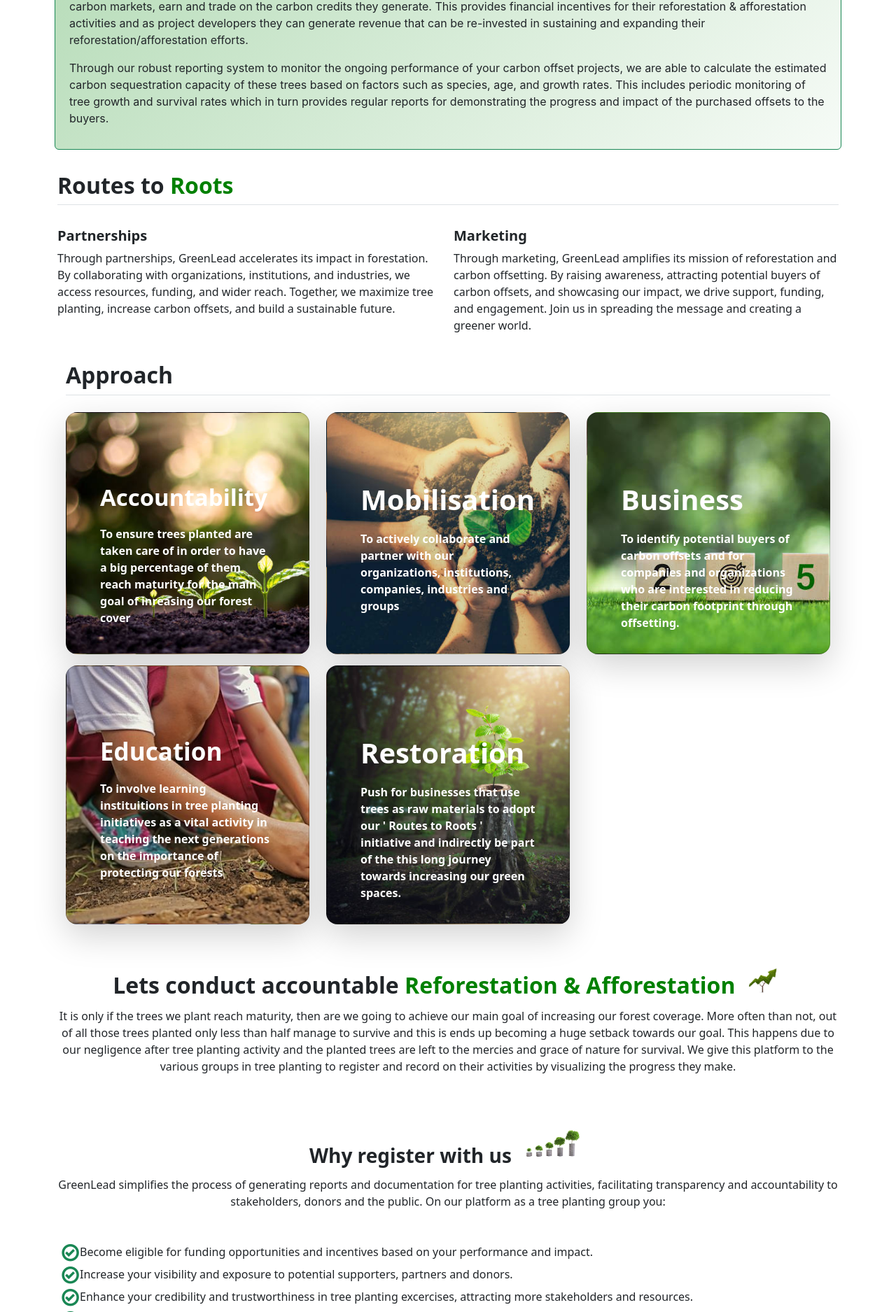
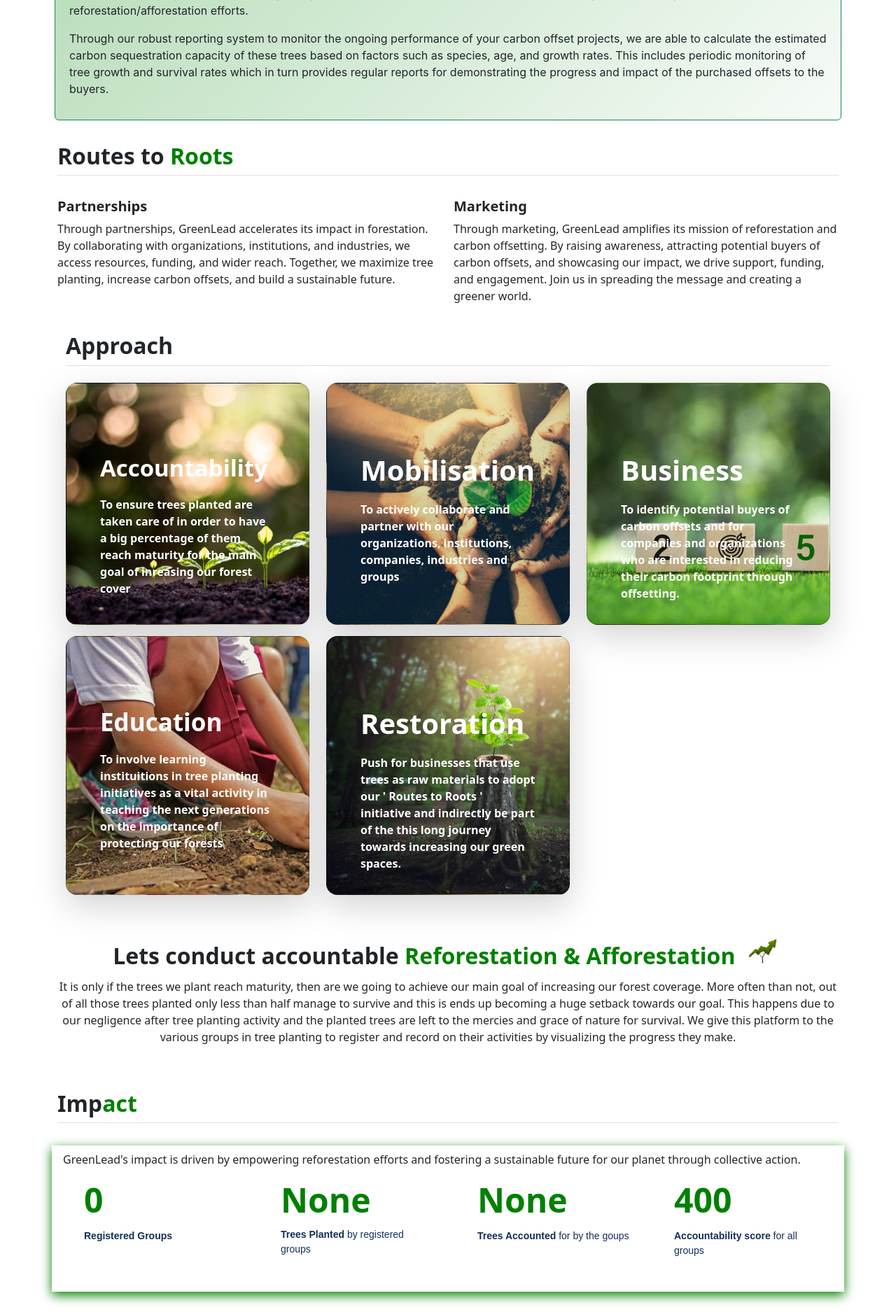
Before and after one commit to Collins07/Green, a Django app: page / in a window 1280 px wide. Shown: the part 682-2557 px from the top of the page at 70% size. Run offline with Django 4.2, Linux system fonts and the light colour scheme; data that the repository does not hold is empty; some libraries are stand-ins or nearby versions.

Commit message:
render impact template

```diff
--- a/reforestation/static/css/home.css
+++ b/reforestation/static/css/home.css
@@ -307,10 +307,12 @@
 --------------------------------------------------------------*/
 .facts {
   padding-bottom: 30px;
+  box-shadow: green 0px 5px 15px;
+
 }
 
 .facts .count-box {
-  padding: 20px;
+  padding: 10px;
   width: 100%;
 }
 
@@ -319,13 +321,13 @@
   font-size: 48px;
   line-height: 40px;
   font-weight: 700;
-  color: #050d18;
-  margin-left: 60px;
+  color: green;
+  margin-left: 20px;
 }
 
 .facts .count-box p {
   padding: 15px 0 0 0;
-  margin: 0 0 0 60px;
+  margin: 0 0 0 20px;
   font-family: "Raleway", sans-serif;
   font-size: 14px;
   color: #122f57;
--- a/templates/reforest/home.html
+++ b/templates/reforest/home.html
@@ -54,8 +54,7 @@
             </div>
           </div>
 
-          <span class="fw-bold fs-3">{{ total_trees }}</span>
-          <span class="fw-bold fs-3">{{ total_trees_accounted }}</span>
+
           <div  class="container col-xxl-12 mt-1">
             <div class="row py-3 g-2">
               <div id="wave" class="card border-success mb-3">
@@ -182,6 +181,64 @@
                 </p>
 
               </div>
+            </div>
+          </div>
+
+
+          <!-- measured impact -->
+
+          <div class="container " id="hanging-icons">
+            <h2  class="pb-2 border-bottom fw-bold">Imp<span class="root">act</span></h2>
+            <div class="row g-3 py-4">
+
+              <!-- ======= Facts Section ======= -->
+                <section id="facts" class="facts">
+                  <div class="container p-2">
+
+                      <p>GreenLead's impact is driven by empowering reforestation efforts and fostering a sustainable future for our planet through collective action. </p>
+
+                    <div class="row no-gutters">
+
+                      <div class="col-lg-3 col-md-6 d-md-flex align-items-md-stretch" data-aos="fade-up" data-aos-delay="100">
+                        <div class="count-box">
+                          <i class="bi bi-journal-richtext"></i>
+                          <span>{{ paginator.count }}</span>
+                          <p><strong>Registered Groups</strong></p>
+                        </div>
+                      </div>
+
+                      <div class="col-lg-3 col-md-6 d-md-flex align-items-md-stretch" data-aos="fade-up">
+                        <div class="count-box">
+
+                          <span>{{ total_trees }}</span>
+                          <p><strong>Trees Planted</strong> by registered groups</p>
+                        </div>
+                      </div>
+
+
+                      <div class="col-lg-3 col-md-6 d-md-flex align-items-md-stretch" data-aos="fade-up" data-aos-delay="200">
+                        <div class="count-box">
+                          <i class="bi bi-headset"></i>
+                          <span>{{ total_trees_accounted }}</span>
+                          <p><strong>Trees Accounted</strong> for by the goups</p>
+                        </div>
+                      </div>
+
+                      <div class="col-lg-3 col-md-6 d-md-flex align-items-md-stretch" data-aos="fade-up" data-aos-delay="300">
+                        <div class="count-box">
+                          <i class="bi bi-people"></i>
+                          <span >400</span>
+                          <p><strong>Accountability score</strong> for all groups</p>
+                        </div>
+                      </div>
+
+                    </div>
+
+                  </div>
+
+                </section>
+
+
             </div>
           </div>
 
```
